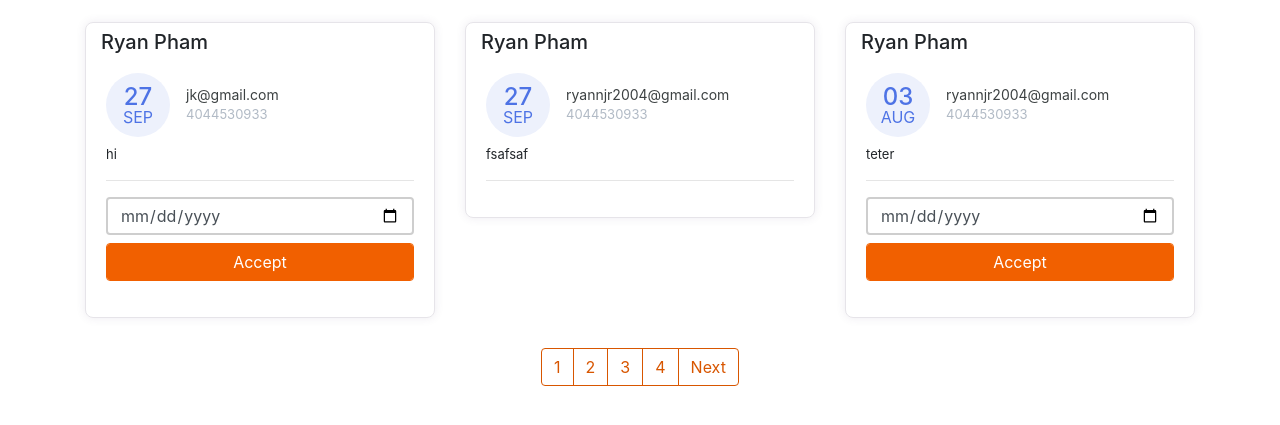
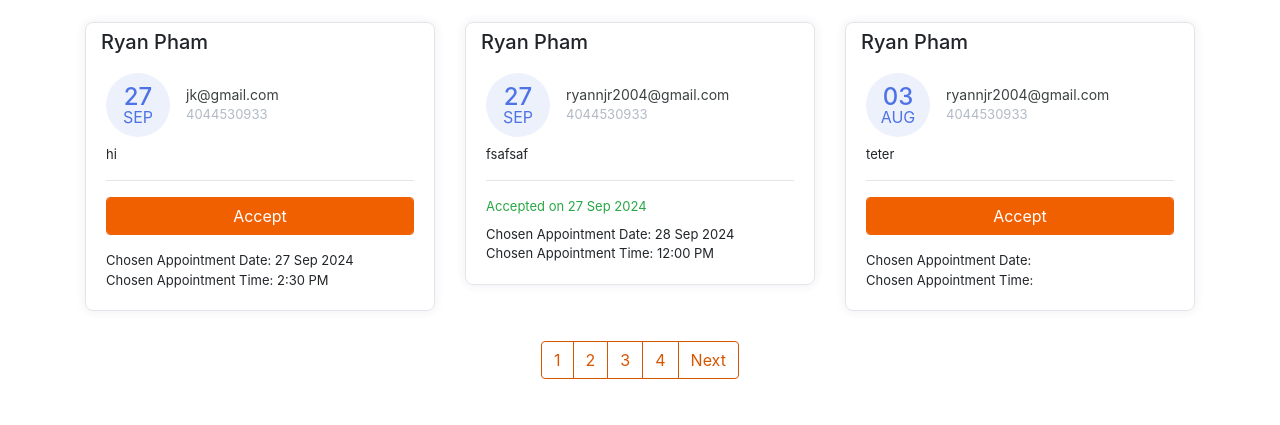
Before and after one commit to ryangpham/Appointment-Website, a Django app: page /manage-appointments/ in a window 1280 px wide. Shown: the part 284-709 px from the top of the page. Run offline with Django 5.2, Linux system fonts and the light colour scheme; data comes from the database, SQL or seed files in the repository; both versions use the stored data as it was after the commit; some libraries are stand-ins or nearby versions.

Commit message:
9/28/2024 adding chosen appointment dates and times to user cards

```diff
--- a/templates/manage-appointments.html
+++ b/templates/manage-appointments.html
@@ -343,12 +343,11 @@
     <div class="card notification-card notification-invitation">
         <div class="card-body">
             {% for message in messages %}
-                <div class="card-title">{{message}} </div>
+                <div class="card-title">{{ message }} </div>
             {% endfor %}
         </div>
     </div>
 {% endif %}
-
 
 <div class="container mt-5">
     <div class="col-11 text-center mt-4 mb-4">
@@ -358,40 +357,47 @@
     </div>
     <div class="row">
 
-          {% for app in appointments %}
+      {% for app in page_obj %}
         <div class="col-lg-4">
             <div class="card card-margin">
                 <div class="card-header no-border">
-                        <h5 class="card-title">{{app.first_name}} {{app.last_name}}</h5>
+                    <h5 class="card-title">{{ app.first_name }} {{ app.last_name }}</h5>
                 </div>
                 <div class="card-body pt-0">
                     <div class="widget-49">
                         <div class="widget-49-title-wrapper">
                             <div class="widget-49-date-primary">
-                                    <span class="widget-49-date-day">{{app.sent_date|date:"d"}}</span>
-                                    <span class="widget-49-date-month">{{app.sent_date|date:"M"}}</span>
+                                <span class="widget-49-date-day">{{ app.sent_date|date:"d" }}</span>
+                                <span class="widget-49-date-month">{{ app.sent_date|date:"M" }}</span>
                             </div>
                             <div class="widget-49-meeting-info">
-                                    <span class="widget-49-pro-title">{{app.email}}</span>
-                                    <span class="widget-49-meeting-time">{{app.phone}}</span>
+                                <span class="widget-49-pro-title">{{ app.email }}</span>
+                                <span class="widget-49-meeting-time">{{ app.phone }}</span>
                             </div>
                         </div>
                         <div class="widget-49-meeting-points">
-                                <span>{{app.request}}</span>
+                            <span>{{ app.request }}</span>
                         </div>
                         <hr class="w-100">
-                            {% if app.accepted == False %}
+                        {% if not app.accepted %}
                         <form method="POST" action="{% url 'manage' %}">
                             {% csrf_token %}
                             <div class="form-group">
-                                <input type="date" name="date" class="form-control mb-2"
-                                    placeholder="dd-mm-yyyy" value=""
-                                    min="1997-01-01" max="2030-12-31">
-                                    <input hidden="true" name="appointment-id" value="{{app.id}}">
+                                <input type="hidden" name="appointment-id" value="{{ app.id }}">
                                 <input class="btn-block btn-primary form-control" type="submit" value="Accept">
                             </div>
                         </form>
+                        {% else %}
+                        <div class="widget-49-meeting-points">
+                            <span class="text-success">Accepted on {{ app.accepted_date|date:"d M Y" }}</span>
+                        </div>
                         {% endif %}
+                        <!-- New code to display chosen appointment date and time -->
+                        <div class="widget-49-meeting-points">
+                          <span>Chosen Appointment Date: {{ app.appointment_date|date:"d M Y" }}</span><br>
+                          <span>Chosen Appointment Time: {{ app.appointment_time|time:"g:i A" }}</span>
+                        </div>
+                        <!-- End of new code -->
                     </div>
                 </div>
             </div>
@@ -404,18 +410,17 @@
         <nav aria-label="Page navigation example">
             <ul class="pagination">
                 {% if page_obj.has_previous %}
-                    <li class="page-item"><a class="page-link" href="?page={{page_obj.previous_page_number}}">Previous</a></li>
+                <li class="page-item"><a class="page-link" href="?page={{ page_obj.previous_page_number }}">Previous</a></li>
                 {% endif %}
                 {% for number in page_obj.paginator.page_range %}
-                    <li class="page-item"><a class="page-link" href="?page={{number}}">{{number}}</a></li>
+                <li class="page-item"><a class="page-link" href="?page={{ number }}">{{ number }}</a></li>
                 {% endfor %}
                 {% if page_obj.has_next %}
-                    <li class="page-item"><a class="page-link" href="?page={{page_obj.next_page_number}}">Next</a></li>
+                <li class="page-item"><a class="page-link" href="?page={{ page_obj.next_page_number }}">Next</a></li>
                 {% endif %}
             </ul>
         </nav>
     </div>
-
     {% endif %}
 
 {% endblock content %}
--- a/website/models.py
+++ b/website/models.py
@@ -10,6 +10,8 @@ class Appointment(models.Model):
     sent_date = models.DateField(auto_now_add=True)
     accepted = models.BooleanField(default=False)
     accepted_date = models.DateField(auto_now_add=False, null=True, blank=True)
+    appointment_date = models.DateField(null=True, blank=True)
+    appointment_time = models.TimeField(null=True, blank=True)
 
     def __str__(self):
         return self.first_name
--- a/website/views.py
+++ b/website/views.py
@@ -41,6 +41,12 @@ class AppointmentTemplateView(TemplateView):
         email = request.POST.get("email")
         mobile = request.POST.get("mobile")
         message = request.POST.get("request")
+        appointment_date = request.POST.get("appointment_date")
+        appointment_time = request.POST.get("time_slot")
+        appointment_time_24hr = datetime.datetime.strptime(appointment_time, "%I:%M %p").time()
+
+        print("Appointment Date:", appointment_date)
+        print("Appointment Time:", appointment_time)
 
         appointment = Appointment.objects.create(
             first_name = fname,
@@ -48,6 +54,8 @@ class AppointmentTemplateView(TemplateView):
             email = email,
             phone = mobile,
             request = message,
+            appointment_date=appointment_date,
+            appointment_time=appointment_time_24hr,
         )
 
         appointment.save()
@@ -93,6 +101,7 @@ class ManageAppointmentTemplateView(ListView):
         appointments = Appointment.objects.all()
         context.update({
             "title":"Manage Appointments",
+            "appointments":appointments,
         })
 
         return context
```
Also changed, not shown: db.sqlite3, templates/appointment.html (line endings or trailing spaces), website/migrations/0003_appointment_appointment_date_and_more.py (added), website/migrations/0004_alter_appointment_appointment_time.py (added), website/migrations/0005_alter_appointment_appointment_date_and_more.py (added), website/migrations/0006_alter_appointment_appointment_time.py (added). Lines whose indentation alone changed are shown as unchanged.
